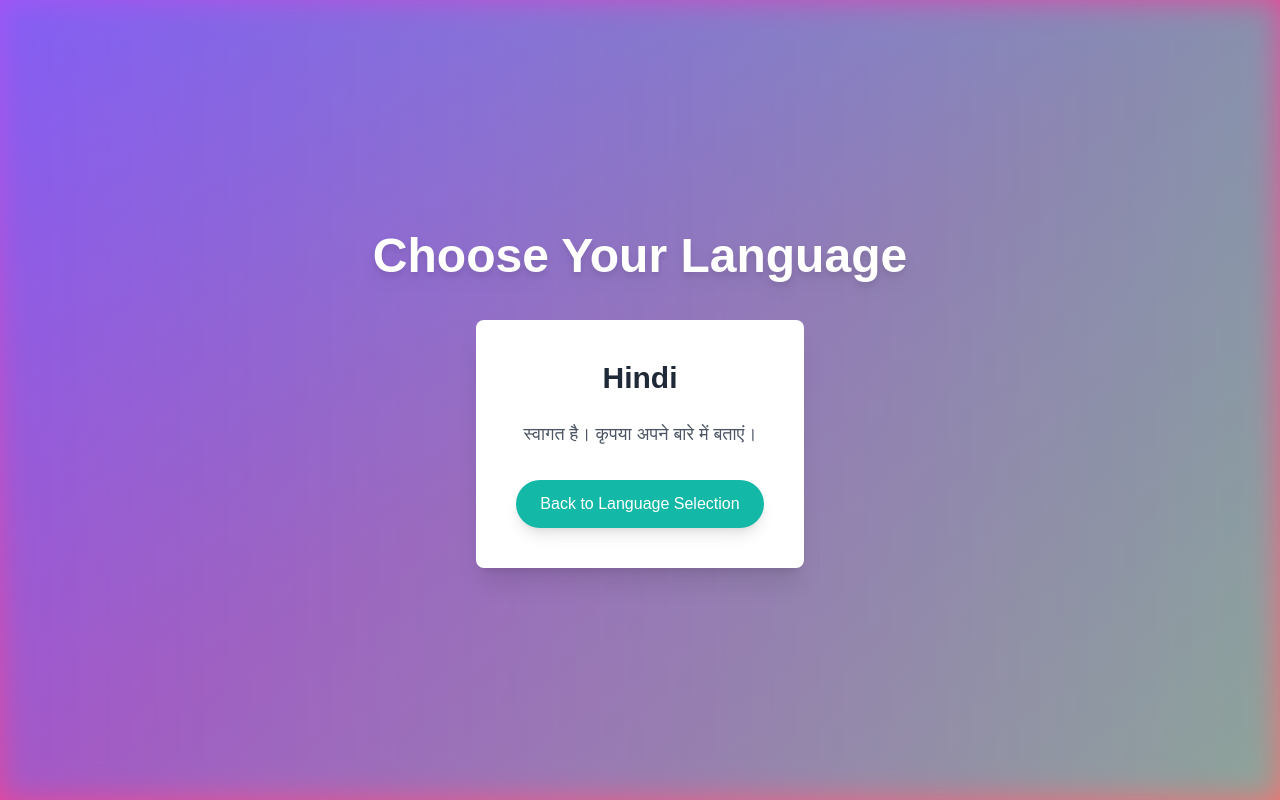
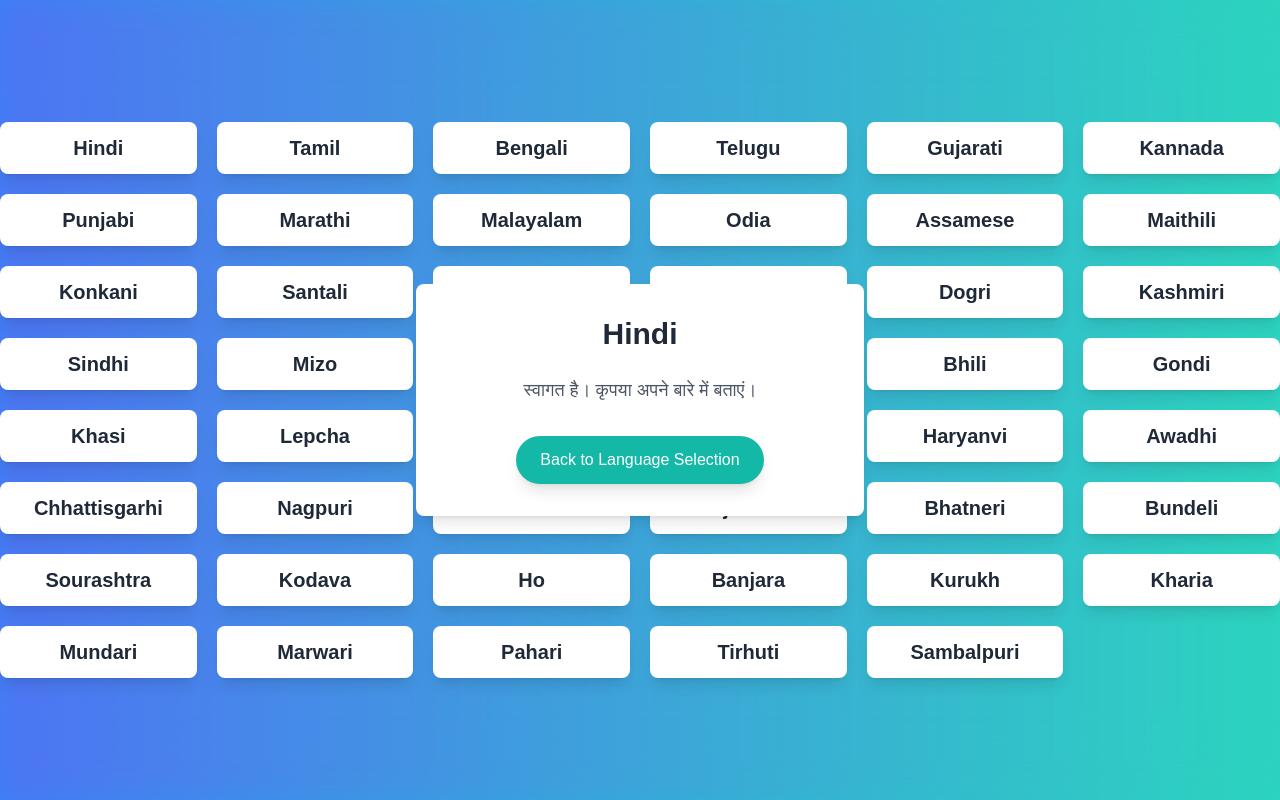
Before and after one commit to JainSneha6/Unnati, a React (Create React App) app in the folder frontend/: page / in a window 1280 px wide. Both pictures are taken after a click on the button "Hindi". Built offline with nearby package versions, Linux system fonts and the light colour scheme.

Commit message:
Kuch ajeeb ajeeb kiya

```diff
--- a/frontend/src/pages/LanguageSelection.js
+++ b/frontend/src/pages/LanguageSelection.js
@@ -12,7 +12,7 @@ const LanguageSelection = () => {
         { name: "Kannada", phrase: "ಸ್ವಾಗತ. ದಯವಿಟ್ಟು ನಿಮ್ಮ ಬಗ್ಗೆ ಹೇಳಿ." },
         { name: "Punjabi", phrase: "ਸੁਆਗਤ ਹੈ। ਕਿਰਪਾ ਕਰਕੇ ਆਪਣੇ ਬਾਰੇ ਦੱਸੋ।" },
         { name: "Marathi", phrase: "स्वागत आहे. कृपया तुमच्याबद्दल सांगा." },
-        { name: "Malayalam", phrase: "സ്വാഗതം. ദയവായി നിങ്ങളുടെ കാര്യം പറയുക." },
+        { name: "Malayalam", phrase: "സ്വാഗതം. ദയവായി നിങ്ങളുടെ കാര്യത്തിന് പറയുക." },
         { name: "Odia", phrase: "ସ୍ଵାଗତ। ଦୟାକରି ଆପଣଙ୍କ ବିଷୟରେ କହନ୍ତୁ।" },
         { name: "Assamese", phrase: "স্বাগতম। অনুগ্ৰহ কৰি আপোনাৰ বিষয়ে ক'ব।" },
         { name: "Maithili", phrase: "स्वागतम्। कृपया अपने बारे में बताऊ।" },
@@ -53,46 +53,45 @@ const LanguageSelection = () => {
         { name: "Sambalpuri", phrase: "ସ୍ଵାଗତ। ଦୟାକରି ଆପଣଙ୍କ ବିଷୟରେ କହନ୍ତୁ।" }
     ];
 
-
     const handleLanguageClick = (language) => {
         setSelectedLanguage(language);
     };
 
+    const closeModal = () => {
+        setSelectedLanguage(null);
+    };
+
     return (
-        <div className="min-h-screen flex flex-col items-center justify-center bg-gradient-to-br from-purple-500 via-pink-500 to-red-400 relative overflow-hidden">
-            {/* Decorative Background */}
-            <div className="absolute top-0 left-0 w-full h-full bg-gradient-to-r from-indigo-500 to-teal-400 opacity-20 animate-pulse blur-lg"></div>
+        <div className="min-h-screen flex flex-col items-center justify-center bg-gradient-to-r from-blue-500 to-teal-400 relative overflow-hidden">
+            <div className={`${selectedLanguage ? 'backdrop-blur-2xl' : 'backdrop-blur-lg'} w-full h-full absolute top-0 left-0 z-20 flex items-center justify-center`}>
+                {/* Decorative Background */}
+                <div className="absolute top-0 left-0 w-full h-full bg-gradient-to-r from-indigo-500 to-teal-400 opacity-20 animate-pulse blur-lg"></div>
 
-            {/* Header Section */}
-            <h1 className="text-white text-4xl md:text-5xl font-extrabold mb-10 drop-shadow-lg text-center">
-                Choose Your Language
-            </h1>
-
-            {/* Language Selection */}
-            {selectedLanguage ? (
-                <div className="text-center bg-white p-10 rounded-lg shadow-xl transform transition duration-500 hover:scale-105">
-                    <h2 className="text-3xl font-bold text-gray-800 mb-6">
-                        {selectedLanguage.name}
-                    </h2>
-                    <p className="text-lg text-gray-600">{selectedLanguage.phrase}</p>
-                    <button
-                        className="mt-8 bg-teal-500 text-white px-6 py-3 rounded-full shadow-lg hover:bg-teal-600 transition"
-                        onClick={() => setSelectedLanguage(null)}
-                    >
-                        Back to Language Selection
-                    </button>
-                </div>
-            ) : (
-                <div className="grid grid-cols-2 sm:grid-cols-3 lg:grid-cols-5 gap-6 p-6 bg-opacity-75 rounded-lg">
+                {/* Language Cards */}
+                <div className={`grid grid-cols-4 sm:grid-cols-6 lg:grid-cols-6 gap-5 bg-opacity-75 rounded-lg w-full max-w-screen-xl`}>
                     {languages.map((lang, index) => (
                         <button
                             key={index}
-                            className="bg-white p-6 rounded-lg shadow-lg hover:bg-indigo-100 transform hover:scale-105 transition duration-300"
+                            className="bg-white p-3 rounded-lg shadow-lg hover:bg-indigo-100 transform hover:scale-95 transition duration-300"
                             onClick={() => handleLanguageClick(lang)}
                         >
                             <p className="text-xl font-bold text-gray-800">{lang.name}</p>
                         </button>
                     ))}
+                </div>
+            </div>
+
+            {/* Modal for Selected Language */}
+            {selectedLanguage && (
+                <div className="z-20 fixed inset-0 bg-white p-8 rounded-lg shadow-lg max-w-md w-full mx-auto relative z-50 flex flex-col items-center justify-center">
+                    <h2 className="text-3xl font-bold text-gray-800 mb-6">{selectedLanguage.name}</h2>
+                    <p className="text-lg text-gray-600">{selectedLanguage.phrase}</p>
+                    <button
+                        className="mt-8 bg-teal-500 text-white px-6 py-3 rounded-full shadow-lg hover:bg-teal-600 transition"
+                        onClick={closeModal}
+                    >
+                        Back to Language Selection
+                    </button>
                 </div>
             )}
         </div>
```
